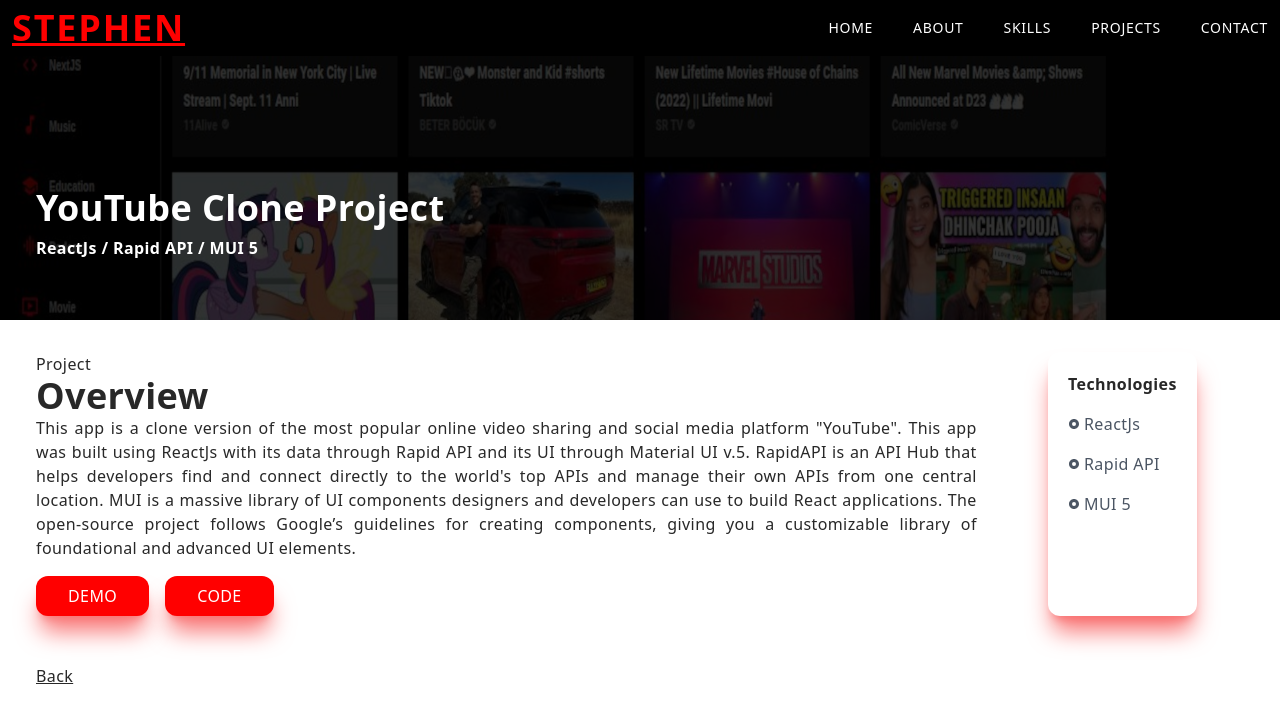
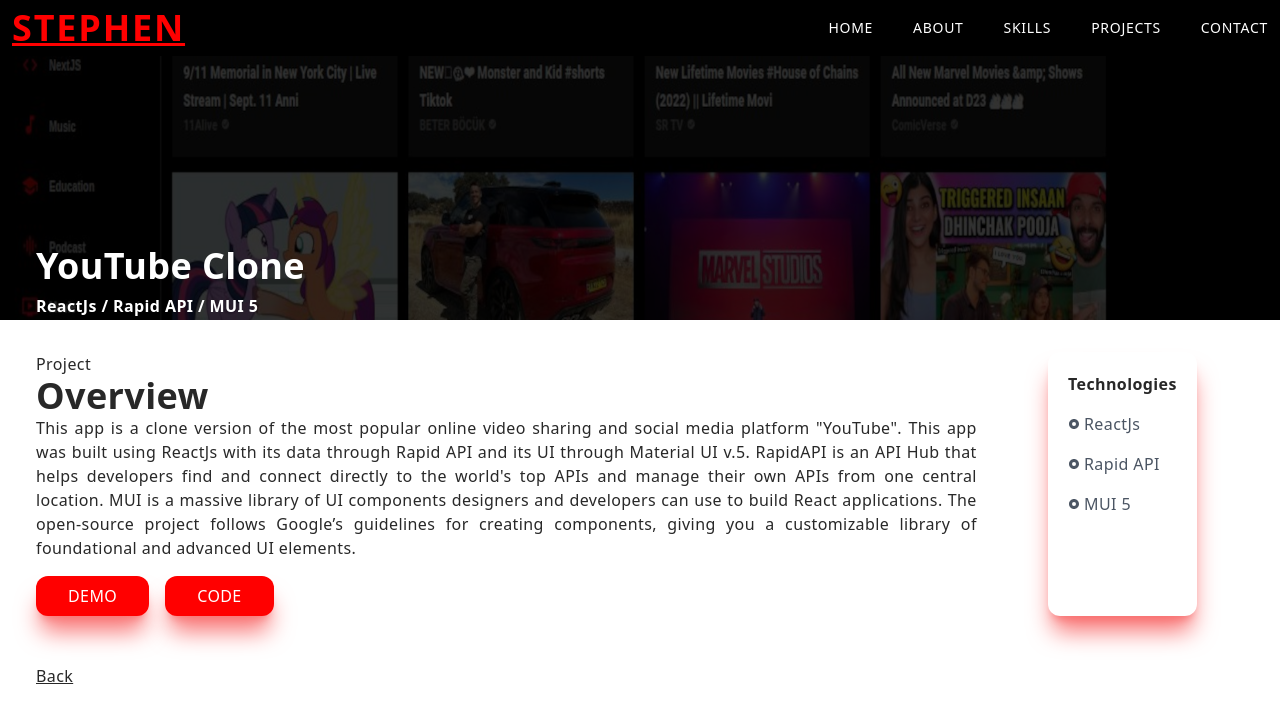
Before and after one commit to StephenRivero/nextjs-portfolio-website, a Next.js app: page /youtube-clone-project in a window 1280 px wide. Shown: the top 720 px of the page. Built offline with nearby package versions, Linux system fonts and the light colour scheme.

Commit message:
Modify alignment of Project title

```diff
--- a/pages/youtube-clone-project.jsx
+++ b/pages/youtube-clone-project.jsx
@@ -8,11 +8,11 @@ import { RiRadioButtonFill } from 'react-icons/ri'
 const youtubeCloneProject = () => {
   return (
     <div className='w-full'>
-        <div className='w-screen h-[30vh] lg:h-[40vh] relative'>
-            <div className='absolute top-0 left-0 w-full h-[30vh] lg:h-[40vh] bg-black/80 z-10' />
+        <div className='w-screen h-[50vw] lg:h-[25vw] relative'>
+            <div className='absolute top-0 left-0 w-full h-[50vw] lg:h-[25vw] bg-black/80 z-10' />
               <Image className='absolute z-1' layout='fill' objectFit='cover' src={youtubeImg} alt="/" />
-            <div className='absolute top-[70%] max-w-[1240px] pl-4 w-full left-[50%] right-[50%] translate-x-[-50%] translate-y-[-50%] text-white z-10 px-2'>
-              <h2 className='pb-2'>YouTube Clone Project</h2>
+            <div className='absolute top-[80%] sm:top-[88%] lg:top-[85%] xl:top-[88%] max-w-[1240px] pl-4 w-full left-[50%] right-[50%] translate-x-[-50%] translate-y-[-50%] text-white z-10 px-2'>
+              <h2 className='pb-2'>YouTube Clone</h2>
               <h3>ReactJs / Rapid API / MUI 5</h3>
             </div>
         </div>
```
